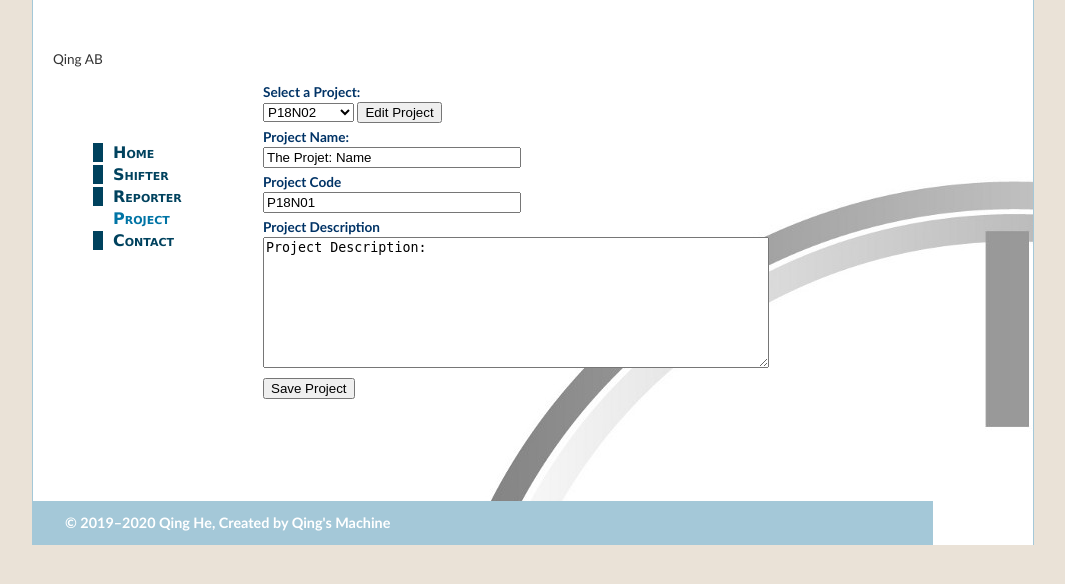
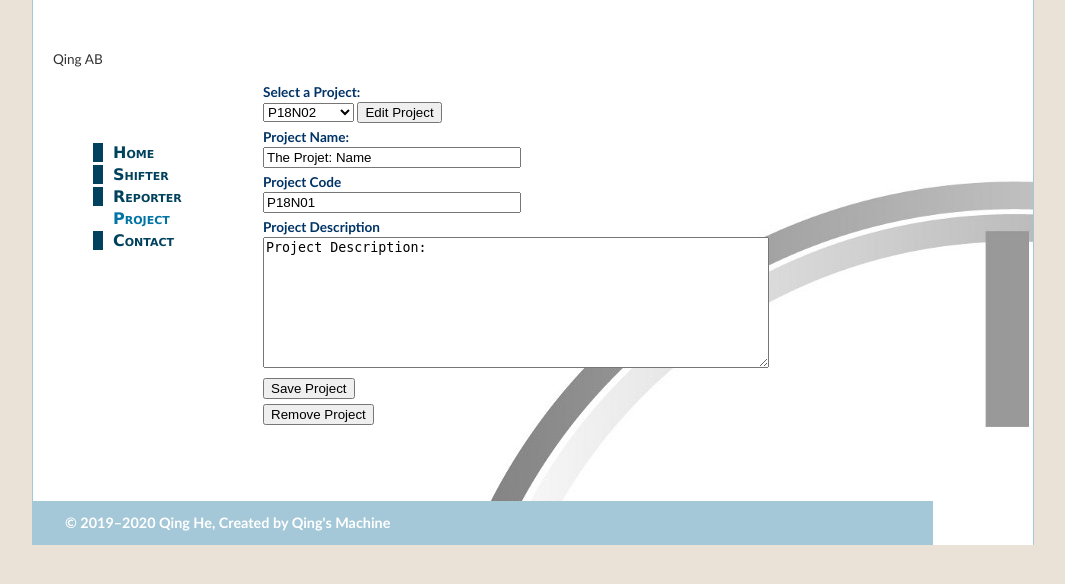
Before and after one commit to QingMachine/Qshift, a PHP site: page /project.php in a window 1280 px wide. Shown: the top 584 px of the page, without its empty margins (107-1172 px from the left). Run offline with PHP 8.4, Linux system fonts and the light colour scheme; data comes from the database, SQL or seed files in the repository.

Commit message:
Update project.php

```diff
--- a/project.php
+++ b/project.php
@@ -65,9 +65,9 @@ if(isset($_POST['Save']))
         {//generate new record
               $sql = "INSERT INTO project
                     (corpID,ProjectCode,ProjectName,ProjectDescription)
-        VALUES ('$CorpID','$ProjectCode','$ProjectCode','$ProjectDescription')";}
+        VALUES ('$CorpID','$ProjectCode','$ProjectCode','$ProjectDescription')";
 
-              //echo "here";}
+          echo "";}
 
     if (in_array($ProjectCode,$Projects) and strlen($ProjectCode)==6 )
          {$sql = "UPDATE project SET
@@ -77,6 +77,20 @@ if(isset($_POST['Save']))
 
 
     $result = $conn->query($sql);  }
+
+?>
+
+<?php
+
+if(isset($_POST['Remove']))
+    { $ProjectCode=$Projects[$_POST["Project_Selected"]];
+      echo $ProjectCode;
+      if ($ProjectCode<>"NewProject")
+         {$sql = "DELETE FROM project WHERE ProjectCode = '$ProjectCode' and corpID='$CorpID'"; }
+
+	$result = $conn->query($sql);}
+
+
 
 ?>
 
@@ -101,6 +115,9 @@ if(isset($_POST['Save']))
      <input name="Save" type="submit" value="Save Project">
      </p>
 
+	 <p>
+     <input name="Remove" type="submit" value="Remove Project">
+     </p>
  </form>
 
 
```
